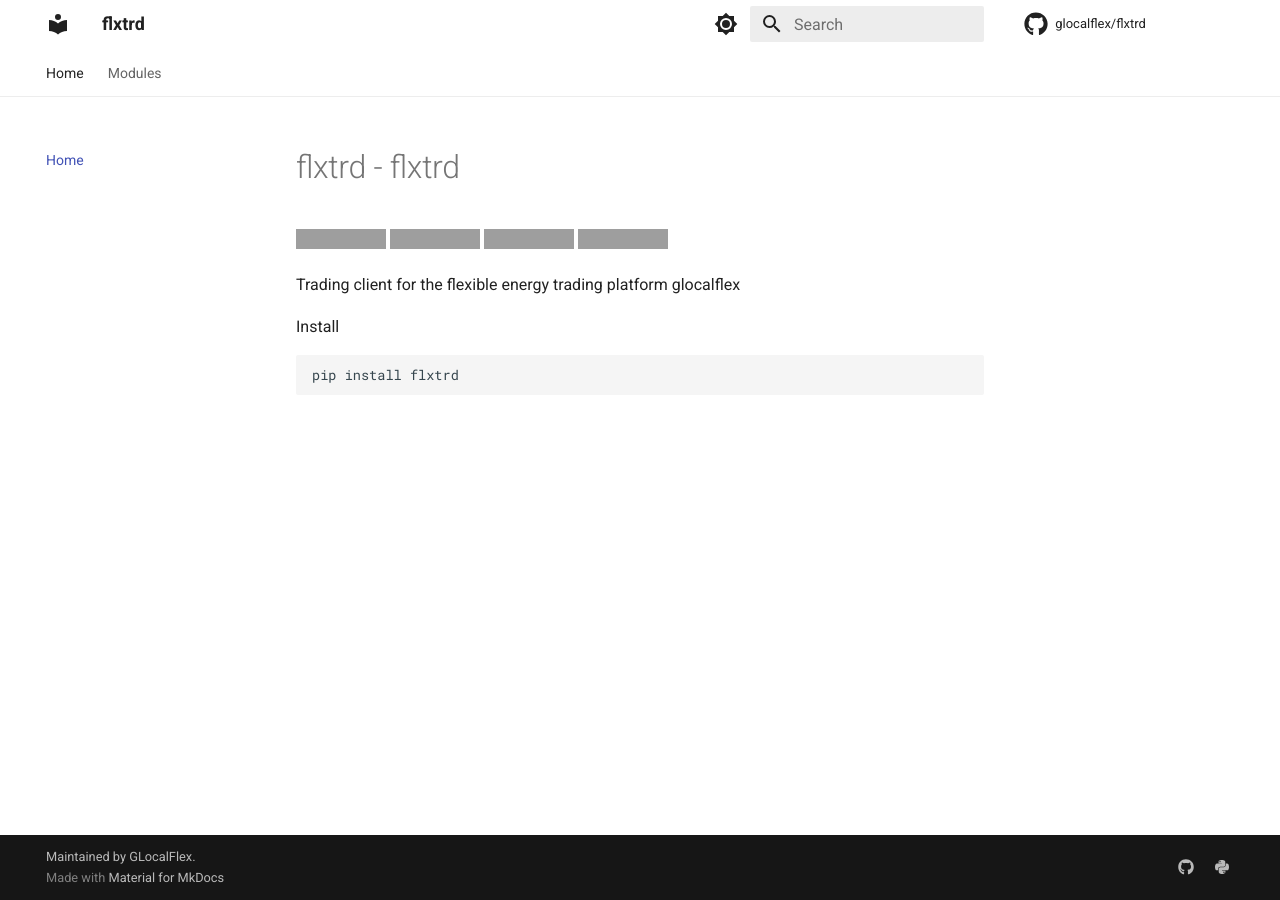
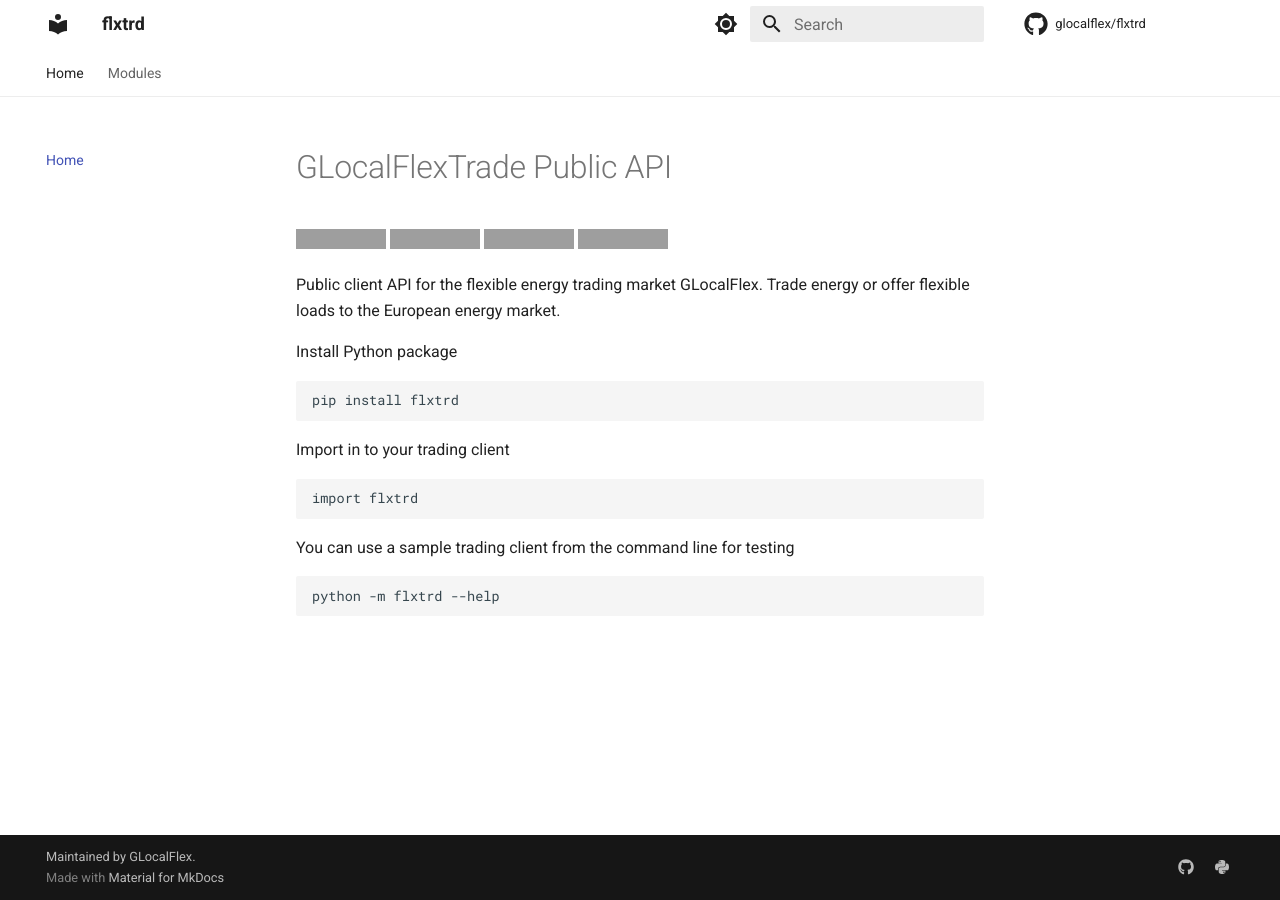
Before and after one commit to GLocalFlex/GLocalFlexTrade, an MkDocs documentation site: the page built from docs/index.md, in a window 1280 px wide. Built offline with MkDocs 1.6.1 and Material for MkDocs 9.7.7, drawn with Linux system fonts in a browser that asks for light colours; comment, search, counter and statistics services are not loaded; grey boxes are pictures that could not be loaded.

Commit message:
update index.md

```diff
--- a/docs/index.md
+++ b/docs/index.md
@@ -1,12 +1,22 @@
-# flxtrd - flxtrd
+
+# GLocalFlexTrade Public API
 
 [![Release](https://img.shields.io/github/v/release/glocalflex/flxtrd)](https://img.shields.io/github/v/release/glocalflex/flxtrd)
 [![Build status](https://img.shields.io/github/actions/workflow/status/glocalflex/flxtrd/main.yml?branch=main)](https://github.com/glocalflex/flxtrd/actions/workflows/main.yml?query=branch%3Amain)
 [![Commit activity](https://img.shields.io/github/commit-activity/m/glocalflex/flxtrd)](https://img.shields.io/github/commit-activity/m/glocalflex/flxtrd)
 [![License](https://img.shields.io/github/license/glocalflex/flxtrd)](https://img.shields.io/github/license/glocalflex/flxtrd)
 
-Trading client for the flexible energy trading platform glocalflex
+Public client API for the flexible energy trading market GLocalFlex.
+Trade energy or offer flexible loads to the European energy market.
 
-Install
+Install Python package
 
     pip install flxtrd
+
+Import in to your trading client
+
+    import flxtrd
+
+You can use a sample trading client from the command line for testing
+
+    python -m flxtrd --help
```
